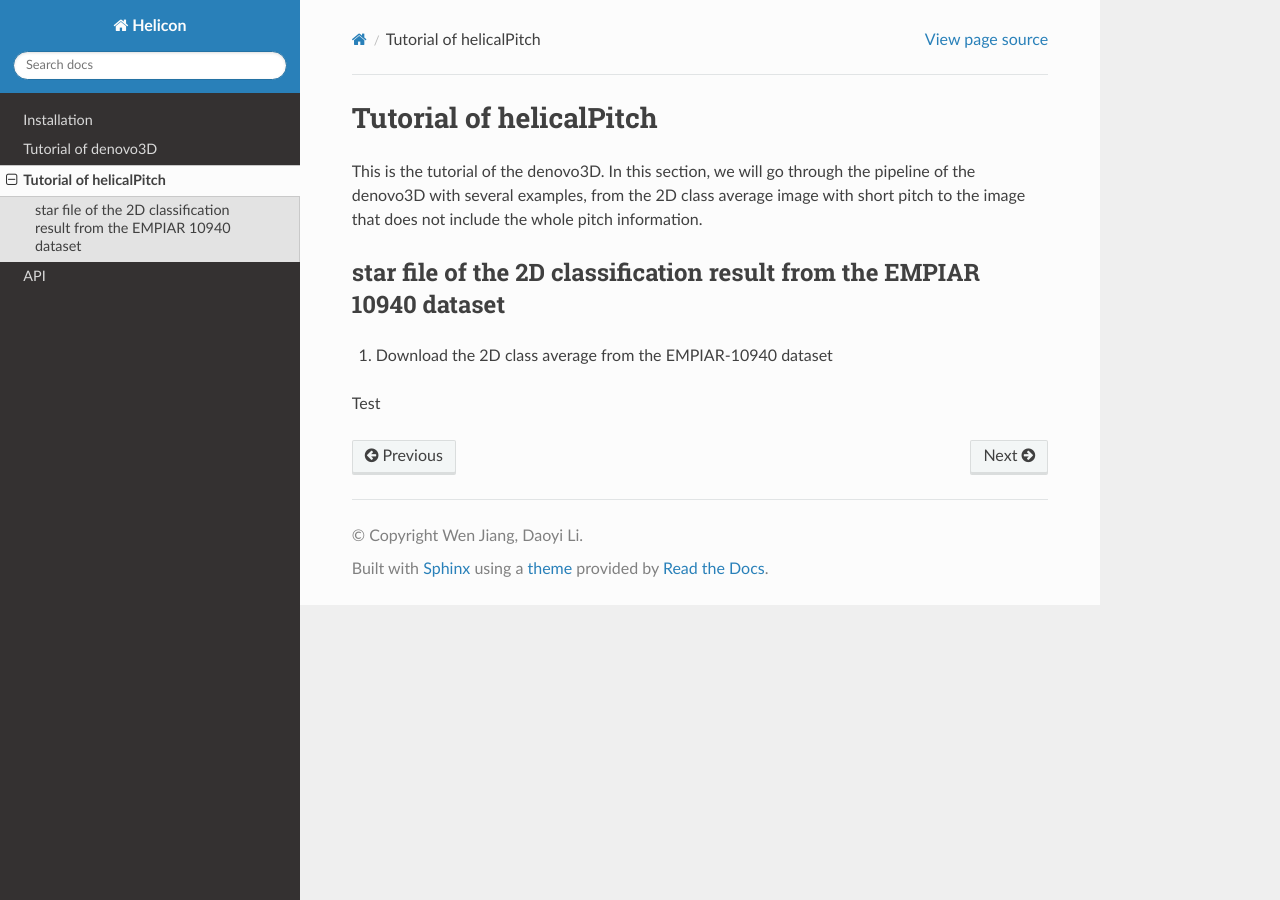
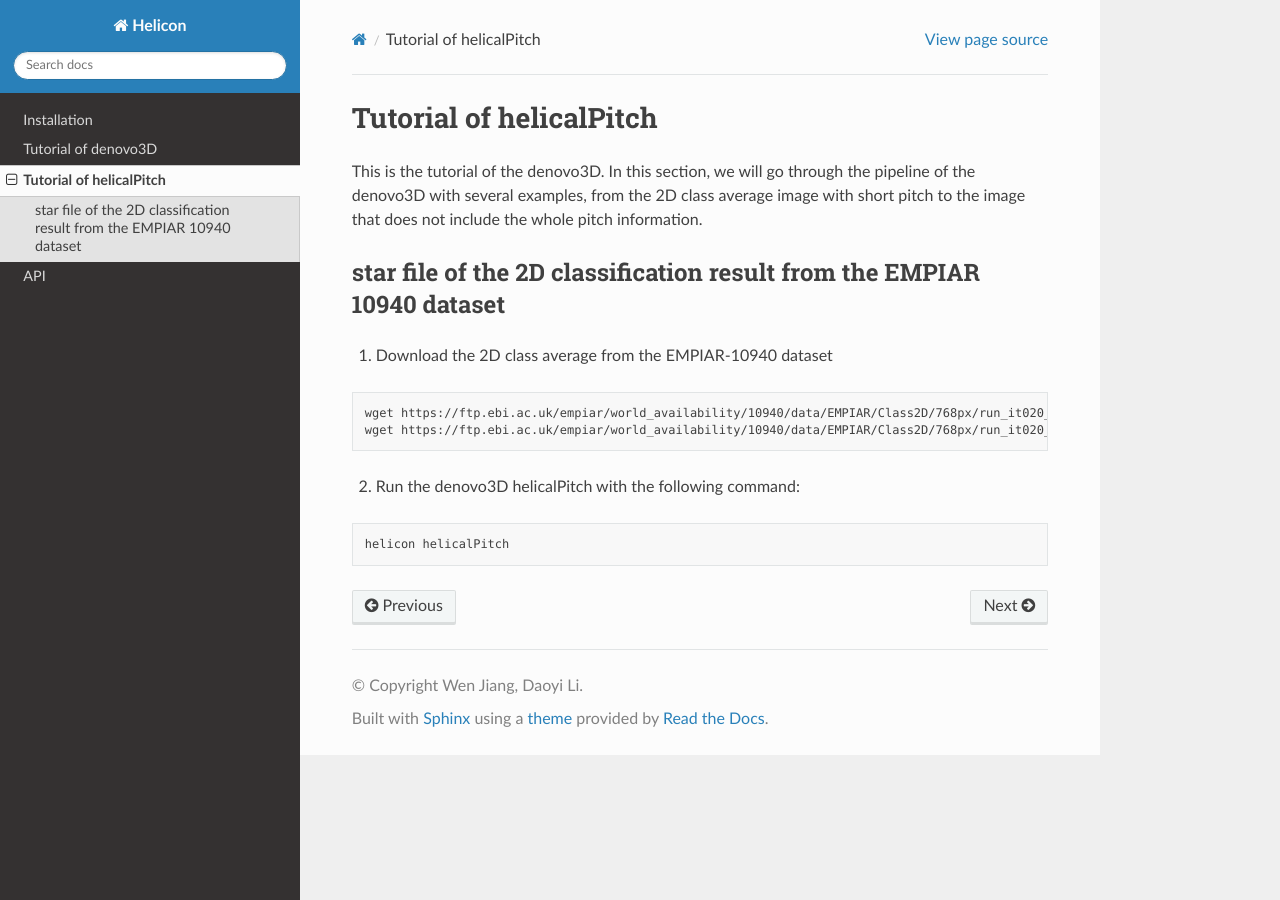
Before and after one commit to jianglab/helicon_doc, a Sphinx documentation site: the page built from docs/source/helicalPitch.rst, in a window 1280 px wide. Built offline with Sphinx 7.4.7 and the Read the Docs theme 3.1.0, drawn with Linux system fonts in a browser that asks for light colours.

Commit message:
update the tutorial for helical pitch

```diff
--- a/docs/source/helicalPitch.rst
+++ b/docs/source/helicalPitch.rst
@@ -12,4 +12,13 @@ star file of the 2D classification result from the EMPIAR 10940 dataset
 
 1. Download the 2D class average from the EMPIAR-10940 dataset
 
-Test
+.. code-block:: bash
+
+    wget https://ftp.ebi.ac.uk/empiar/world_availability/10940/data/EMPIAR/Class2D/768px/run_it020_classes.mrcs
+    wget https://ftp.ebi.ac.uk/empiar/world_availability/10940/data/EMPIAR/Class2D/768px/run_it020_data.star
+
+2. Run the denovo3D helicalPitch with the following command:
+
+.. code-block:: bash
+
+    helicon helicalPitch
```
